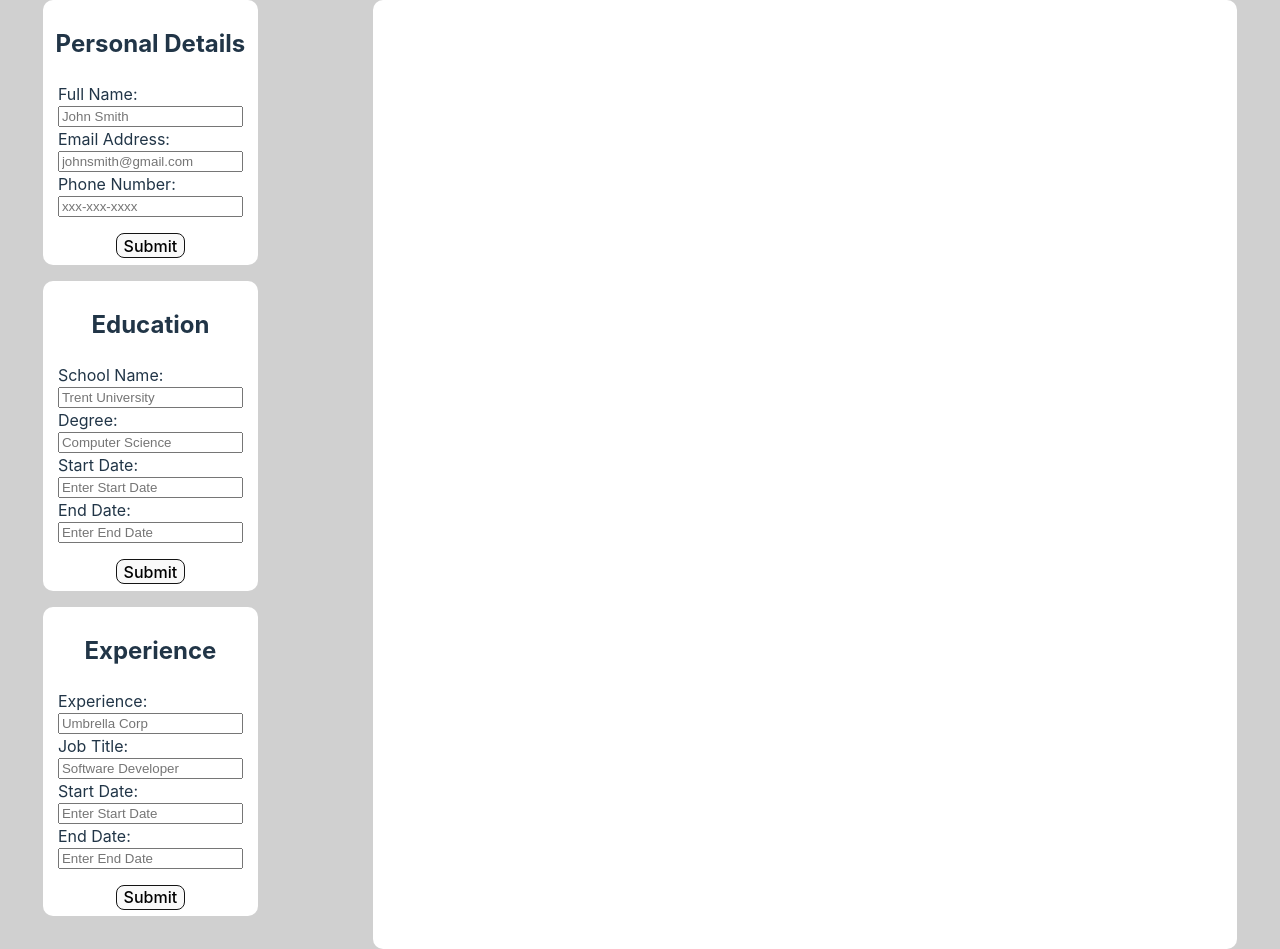
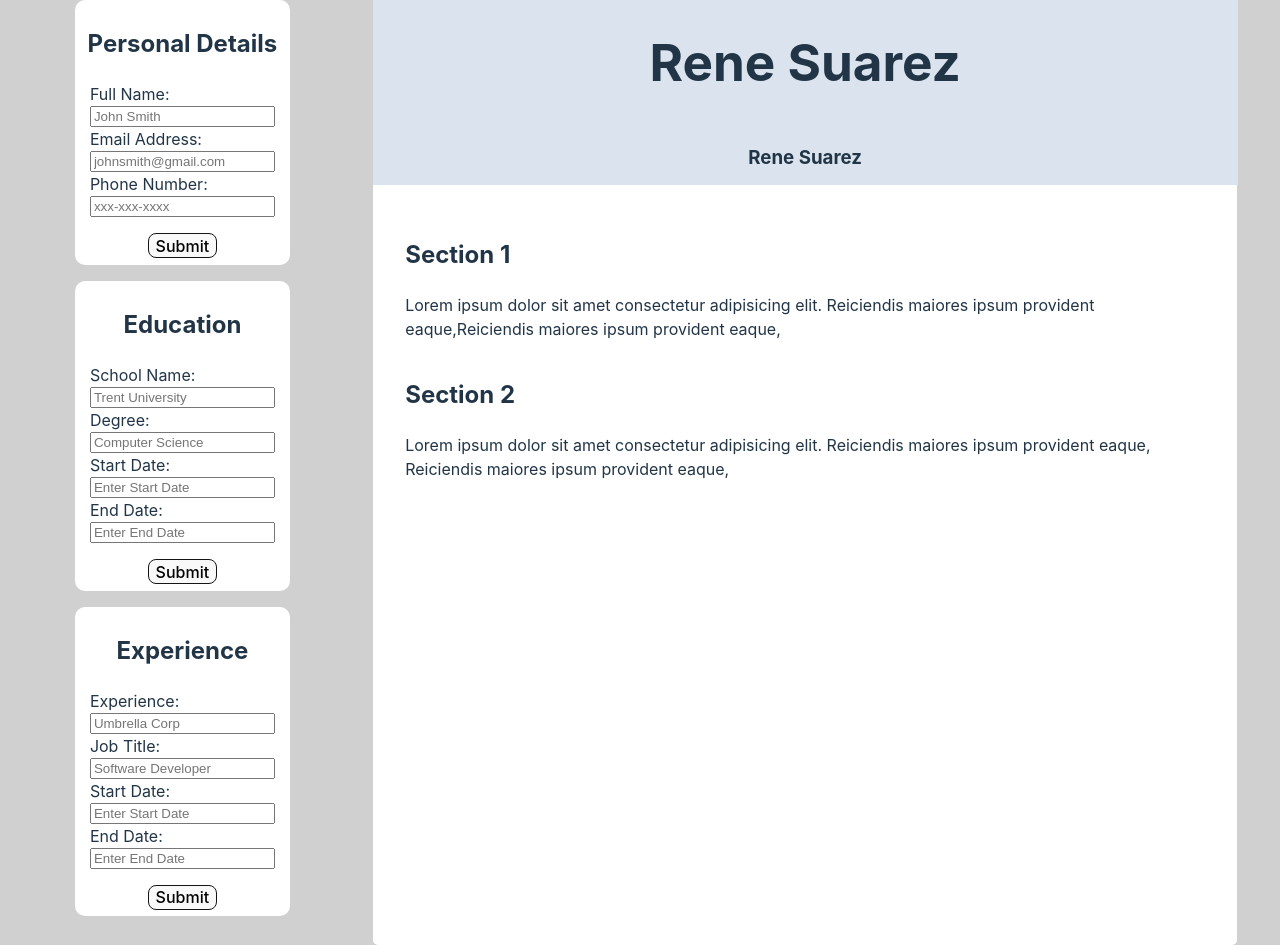
Before and after one commit to ReneSzz/my-first-react-app, a React (Vite) app in the folder my-first-react-app/: page / in a window 1280 px wide. Built offline with nearby package versions, Linux system fonts and the light colour scheme.

Commit message:
Resume sections built out.

```diff
--- a/my-first-react-app/src/App.jsx
+++ b/my-first-react-app/src/App.jsx
@@ -14,7 +14,7 @@ import Resume from './components/resume'
 
 function App() {
 
-  const [info2, setInfo2] = useState('');
+  const [info2, setInfo2] = useState('Rene Suarez');
 
   function ParentMove (data,data2,data3,data4)
  {
--- a/my-first-react-app/src/components/resume.jsx
+++ b/my-first-react-app/src/components/resume.jsx
@@ -8,11 +8,35 @@ function Resume({info}) {
     return (
       <>
 
-      <div id='resume'>
 
-           <h1>{info}</h1>
+      <div id='resumeContainer'>
+
+        <div id='resumeHeader'>
+
+          <h1>{info}</h1>
+          <h3>Rene Suarez </h3>
+
+        </div>
+
+        <div id='resumeBody'>
+
+          <div className='resumeSection'>
+
+            <h2>Section 1 </h2>
+            <p> Lorem ipsum dolor sit amet consectetur adipisicing elit. Reiciendis maiores ipsum provident eaque,Reiciendis maiores ipsum provident eaque,</p>
+
+          </div>
+
+          <div className='resumeSection'>
+            <h2>Section 2</h2>
+            <p> Lorem ipsum dolor sit amet consectetur adipisicing elit. Reiciendis maiores ipsum provident eaque, Reiciendis maiores ipsum provident eaque,</p>
+          </div>
 
 
+
+
+
+      </div>
 
       </div>
       </>
--- a/my-first-react-app/src/index.css
+++ b/my-first-react-app/src/index.css
@@ -92,19 +92,44 @@ button:focus-visible {
 }
 
 
-#resume {
-  background-color: white;
-  border-radius: 10px;
+#resumeContainer {
   width: 800px;
-  height: 885px;
-  padding: 2rem;
+  height: 945px;
+
   display: flex;
   flex-direction: column;
   align-items: center;
   justify-content: space-between;
 }
 
+#resumeHeader {
+  width: 865px;
+  height: 185px;
+  display: flex;
+  flex-direction: column;
+  background-color: #DBE4EE;
+  word-wrap: break-word
+}
 
+#resumeBody {
+  background-color: white;
+  border-bottom-right-radius: 5px;
+  border-bottom-left-radius: 5px;
+  width: 800px;
+  height: 855px;
+  padding: 2rem;
+  display: flex;
+  flex-direction: column;
+  align-items: center;
+
+}
+
+
+.resumeSection {
+  text-align: left;
+  overflow-wrap: break-word;
+
+}
 .inputGroup{
   display: flex;
   flex-direction: column;
```
